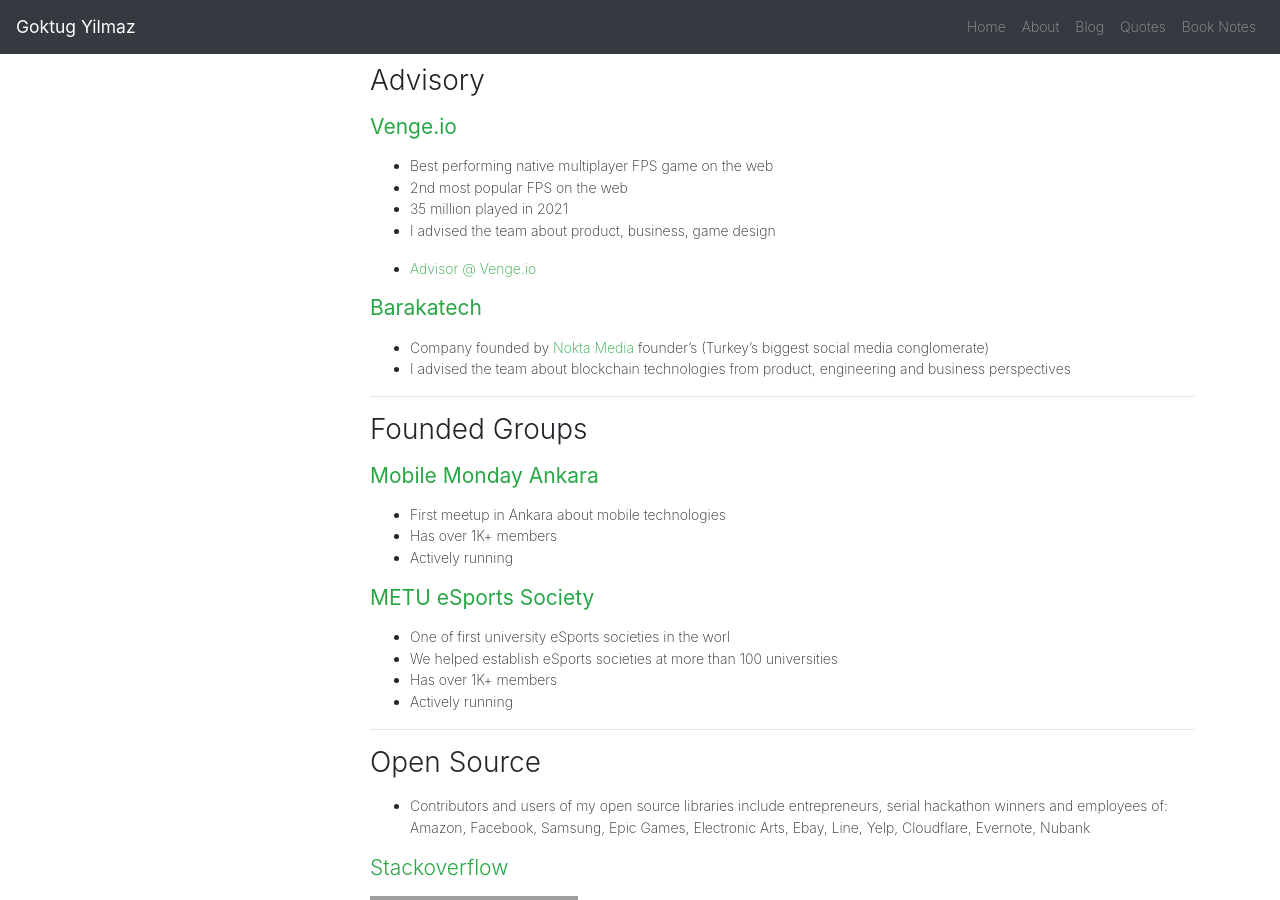
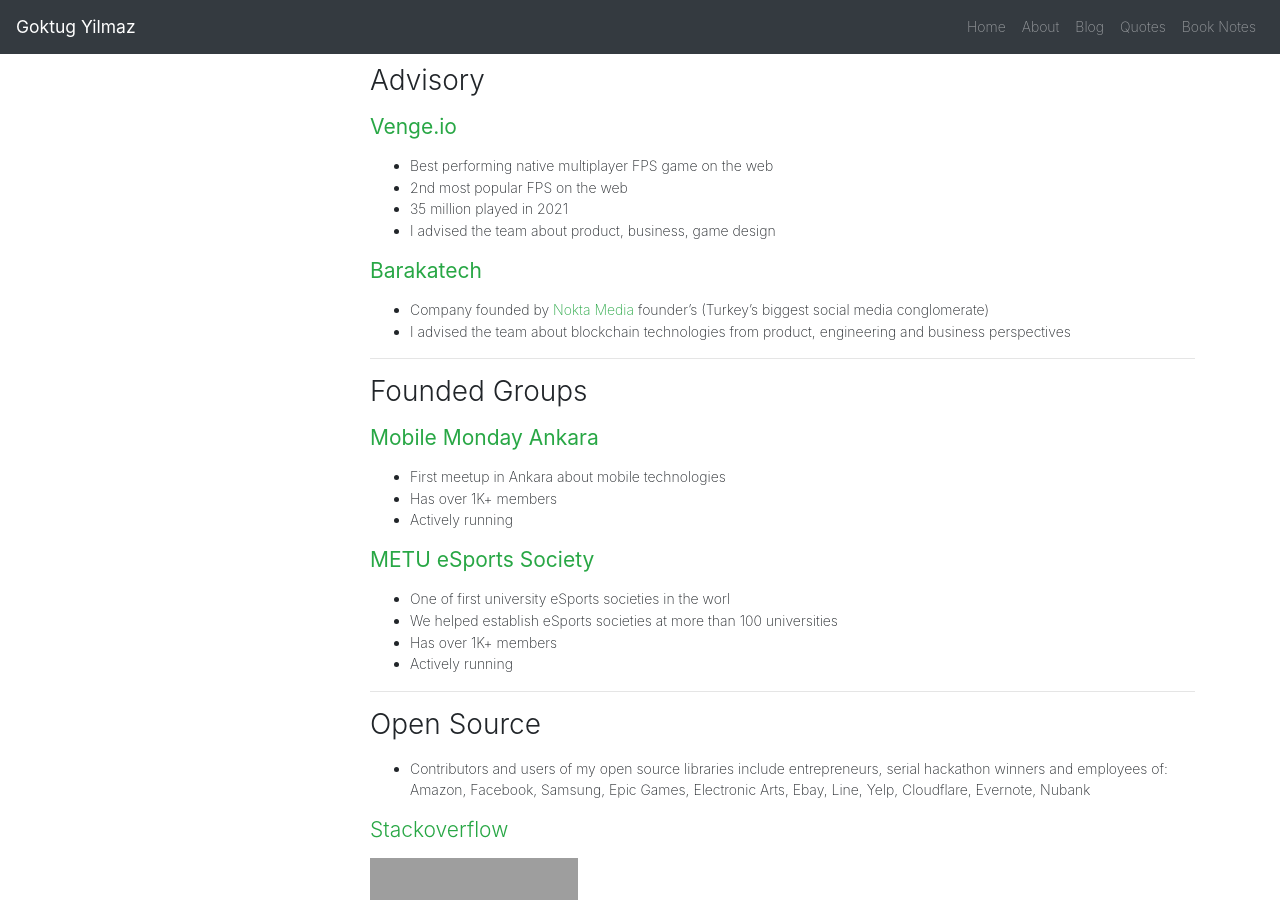
Before and after one commit to Esqarrouth/goktugyil.github.io, a Jekyll site: the page built from _pages/about.md, in a window 1280 px wide and 900 px high, scrolled down 1779 px. Built offline with Jekyll 4.4.1, drawn with Linux system fonts in a browser that asks for light colours; our own code applies the rules of GitHub Pages for plain Markdown files; grey boxes are pictures that could not be loaded.

Commit message:
Update about.md

```diff
--- a/_pages/about.md
+++ b/_pages/about.md
@@ -81,8 +81,6 @@ We’ve worked on various projects in the cryptocurrency space. These include:
 - 2nd most popular FPS on the web
 - 35 million played in 2021
 - I advised the team about product, business, game design
-
-- <a href="#venge">Advisor @ Venge.io</a>
 
 #### <a id="barakatech" href="https://www.barakatech.com/">**Barakatech**</a>
 - Company founded by <a href="http://www.nokta.com">Nokta Media</a> founder's (Turkey's biggest social media conglomerate)
```
